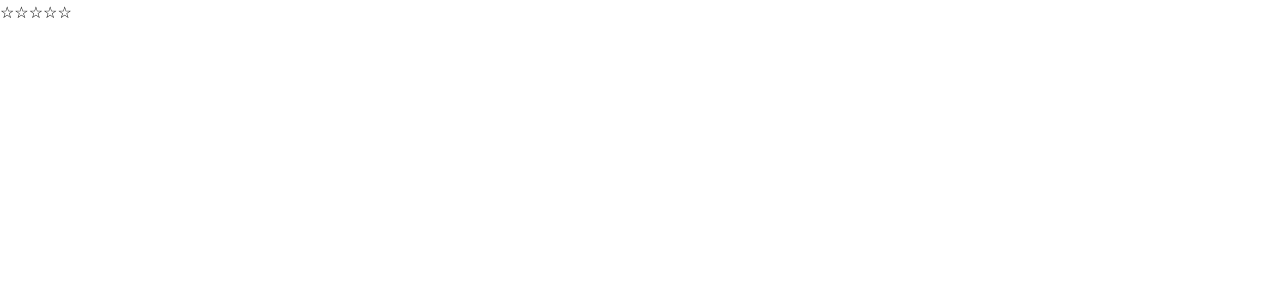
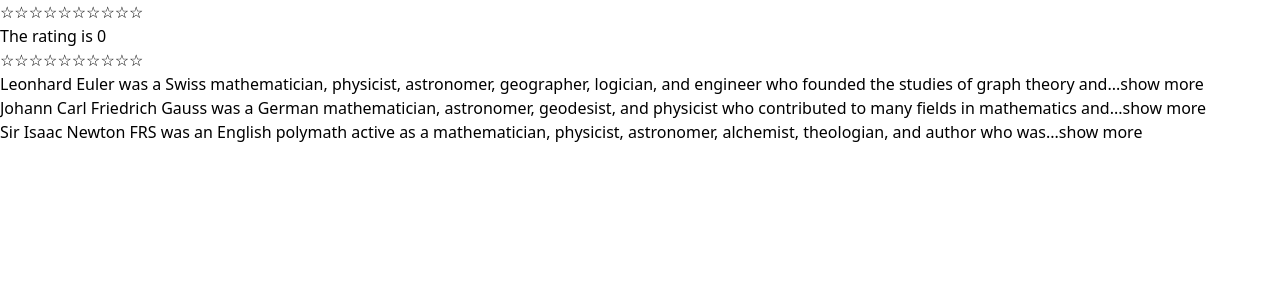
Before and after one commit to omomo17/react_course, a React (Vite) app: page / in a window 1280 px wide. Shown: the top 300 px of the page. Built offline with nearby package versions, Linux system fonts and the light colour scheme.

Commit message:
finished Chapter 10

```diff
--- a/src/Chapter10/App.jsx
+++ b/src/Chapter10/App.jsx
@@ -1,63 +1,17 @@
-import PropTypes from "prop-types";
 import React from "react";
+import StarRating from "./StarRating";
+import Texts from "./TextExpander";
 
 const App = () => {
+  const [rating, setRating] = React.useState(0);
   return (
     <div>
-      <StarRating />
+      <StarRating maxRating={10} onSetRating={setRating} />
+      <p>The rating is {rating}</p>
+      <StarRating maxRating={10} />
+      <Texts />
     </div>
   );
 };
 
-function StarRating({ maxRating = 5 }) {
-  const [rating, setRating] = React.useState(0);
-  const [tmpRating, setTmpRating] = React.useState(0);
-
-  function handleRate(rating) {
-    setRating(rating);
-  }
-
-  return (
-    <div>
-      <div>
-        {Array.from({ length: maxRating }, (_, index) => (
-          <Star
-            key={index}
-            onRate={() => handleRate(index + 1)}
-            onHoverIn={() => setTmpRating(index + 1)}
-            onHoverOut={() => setTmpRating(0)}
-            full={tmpRating ? tmpRating >= index + 1 : rating >= index + 1}
-          />
-        ))}
-      </div>
-      <p>{tmpRating || rating || ""}</p>
-    </div>
-  );
-}
-
-StarRating.propTypes = {
-  maxRating: PropTypes.number,
-};
-
-function Star({ onRate, onHoverIn, onHoverOut, full }) {
-  // const [isActivated, setIsActivated] = React.useState(false)
-  return (
-    <span
-      role="button"
-      onClick={onRate}
-      onMouseEnter={onHoverIn}
-      onMouseLeave={onHoverOut}
-    >
-      {full ? "★" : "☆"}
-    </span>
-  );
-}
-
-Star.propTypes = {
-  onRate: PropTypes.func.isRequired,
-  onHoverIn: PropTypes.func.isRequired,
-  onHoverOut: PropTypes.func.isRequired,
-  full: PropTypes.bool,
-};
-
 export default App;
--- /dev/null
+++ b/src/Chapter10/StarRating.jsx
@@ -0,0 +1,56 @@
+import PropTypes from "prop-types";
+import React from "react";
+
+function StarRating({ maxRating = 5, onSetRating }) {
+    const [rating, setRating] = React.useState(0);
+    const [tmpRating, setTmpRating] = React.useState(0);
+
+    function handleRate(rating) {
+      setRating(rating);
+      onSetRating(rating);
+    }
+
+    return (
+      <div>
+        <div>
+          {Array.from({ length: maxRating }, (_, index) => (
+            <Star
+              key={index}
+              onRate={() => handleRate(index + 1)}
+              onHoverIn={() => setTmpRating(index + 1)}
+              onHoverOut={() => setTmpRating(0)}
+              full={tmpRating ? tmpRating >= index + 1 : rating >= index + 1}
+            />
+          ))}
+        </div>
+        <p>{tmpRating || rating || ""}</p>
+      </div>
+    );
+  }
+
+  StarRating.propTypes = {
+    maxRating: PropTypes.number,
+    onSetRating: PropTypes.func,
+  };
+
+  function Star({ onRate, onHoverIn, onHoverOut, full }) {
+    return (
+      <span
+        role="button"
+        onClick={onRate}
+        onMouseEnter={onHoverIn}
+        onMouseLeave={onHoverOut}
+      >
+        {full ? "★" : "☆"}
+      </span>
+    );
+  }
+
+  Star.propTypes = {
+    onRate: PropTypes.func.isRequired,
+    onHoverIn: PropTypes.func.isRequired,
+    onHoverOut: PropTypes.func.isRequired,
+    full: PropTypes.bool,
+  };
+
+  export default StarRating;
--- /dev/null
+++ b/src/Chapter10/TextExpander.jsx
@@ -0,0 +1,73 @@
+import { useState } from "react";
+import PropTypes from "prop-types";
+
+export default function Texts() {
+  return (
+    <div>
+      <TextExpander>
+        Leonhard Euler was a Swiss mathematician, physicist, astronomer,
+        geographer, logician, and engineer who founded the studies of graph
+        theory and topology and made pioneering and influential discoveries in
+        many other branches of mathematics such as analytic number theory,
+        complex analysis, and infinitesimal calculus. He introduced much of
+        modern mathematical terminology and notation, including the notion of a
+        mathematical function. He is also known for his work in mechanics, fluid
+        dynamics, optics, astronomy, and music theory.
+      </TextExpander>
+      <TextExpander>
+        Johann Carl Friedrich Gauss was a German mathematician, astronomer,
+        geodesist, and physicist who contributed to many fields in mathematics
+        and science. He was director of the Göttingen Observatory and professor
+        of astronomy from 1807 until his death in 1855.
+      </TextExpander>
+      <TextExpander expand={true} className="">
+        Sir Isaac Newton FRS was an English polymath active as a mathematician,
+        physicist, astronomer, alchemist, theologian, and author who was
+        described in his time as a natural philosopher. He was a key figure in
+        the Scientific Revolution and the Enlightenment that followed. His
+        pioneering book Philosophiæ Naturalis Principia Mathematica, first
+        published in 1687, consolidated many previous results and established
+        classical mechanics. Newton also made seminal contributions to optics,
+        and shares credit with German mathematician Gottfried Wilhelm Leibniz
+        for formulating infinitesimal calculus, though some say he developed
+        calculus years before Leibniz.
+      </TextExpander>
+    </div>
+  );
+}
+
+function TextExpander({
+  collupsedNumWords = 20,
+  expandButtonText = "show more",
+  collupseButtonText = "show less",
+  buttonColor = "blue",
+  expanded = false,
+  className,
+  children,
+}) {
+  const [isExpanded, setIsExpanded] = useState(expanded);
+
+  const displayText = isExpanded
+    ? children
+    : children.split(" ").slice(0, collupsedNumWords).join(" ") + "...";
+
+  return (
+    <div className={className}>
+      <span>{displayText}</span>
+      <button color={buttonColor} onClick={() => setIsExpanded((exp) => !exp)}>
+        {isExpanded ? collupseButtonText : expandButtonText}
+      </button>
+    </div>
+  );
+}
+
+TextExpander.propTypes = {
+  collupsedNumWords: PropTypes.number,
+  expandButtonText: PropTypes.string,
+  collupseButtonText: PropTypes.string,
+  buttonColor: PropTypes.string,
+  expanded: PropTypes.bool,
+  buttonInline: PropTypes.bool,
+  className: PropTypes.string,
+  children: PropTypes.string.isRequired,
+};
```
